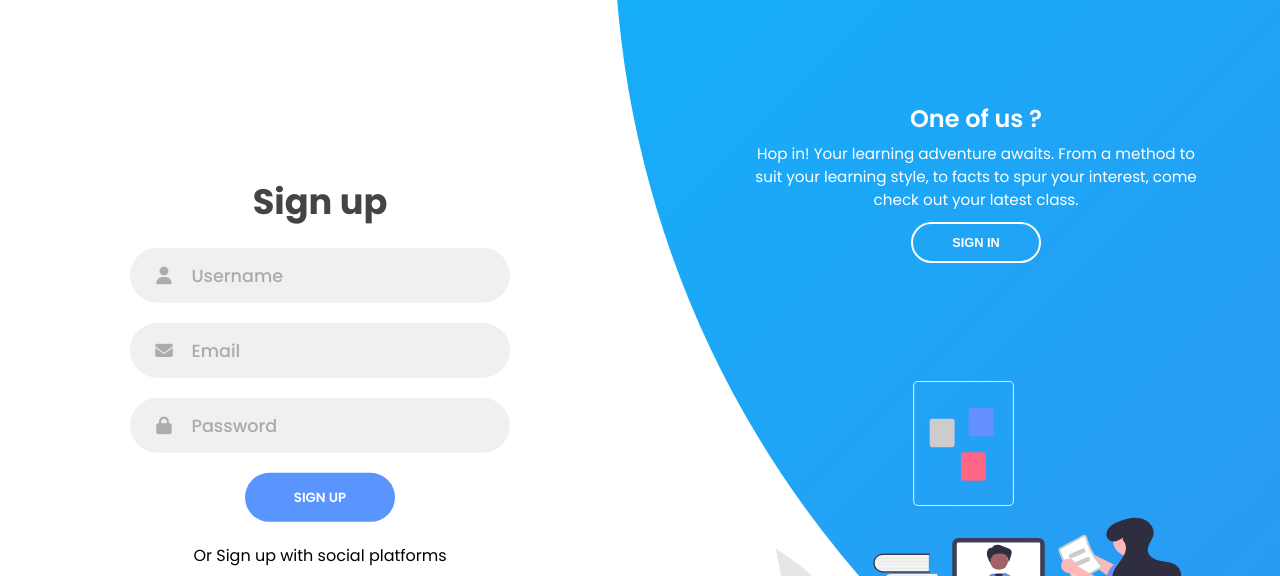
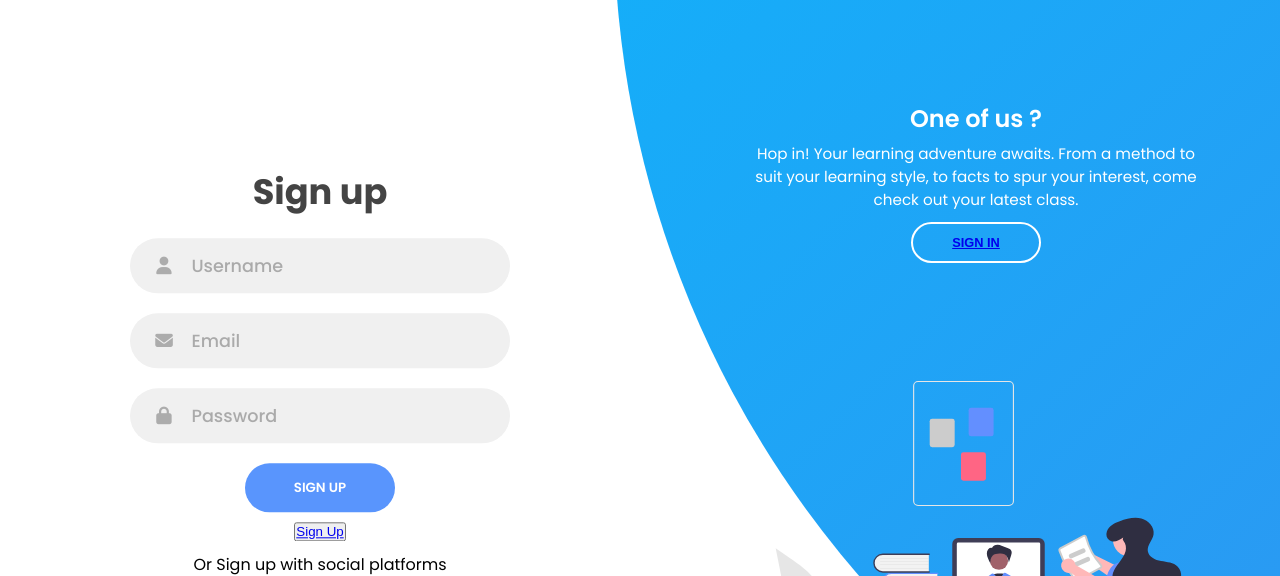
Before and after one commit to TomiNubi/hacktable-project, a plain HTML site: page Homepage/OPEN EDITORS/index.html in a window 1280 px wide. Both pictures are taken after a click on the button "SIGN UP". Shown: the top 576 px of the page. Drawn offline with Linux system fonts and the light colour scheme.

Commit message:
Update of Sign in Sign up page

```diff
--- a/Homepage/OPEN EDITORS/index.html
+++ b/Homepage/OPEN EDITORS/index.html
@@ -55,7 +55,7 @@
               <i class="fas fa-lock"></i>
               <input type="password" placeholder="Password" />
             </div>
-            <input type="submit" class="btn" value="Sign up" />
+            <input type="submit" class="btn" value="Sign up" /> <button><a href="Pageforsubjects.htm">Sign Up</a></button>
             <p class="social-text">Or Sign up with social platforms</p>
             <div class="social-media">
               <a href="#" class="social-icon">
@@ -96,8 +96,8 @@
               Hop in! Your learning adventure awaits. From a method to suit your learning style,
               to facts to spur your interest, come check out your latest class.
             </p>
-            <button class="btn transparent" id="sign-in-btn">
-              Sign in
+            <button class="btn transparent" id="sign-in-btn"><a href="Pageforsubjects.htm">
+              Sign in</a>
             </button>
           </div>
           <img src="img/register.svg" class="image" alt="" />
```
